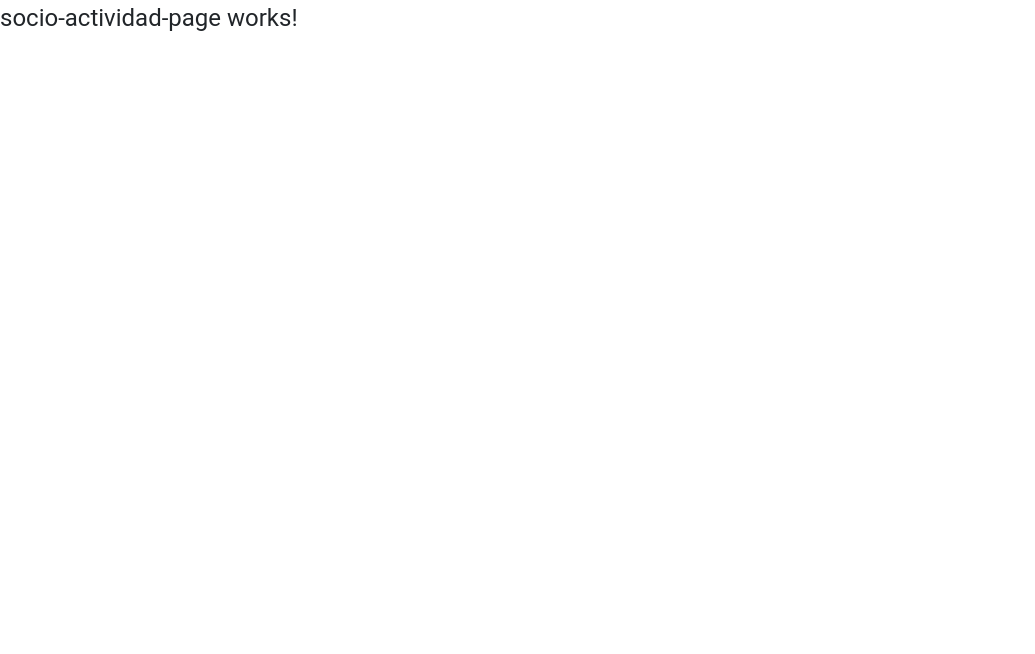
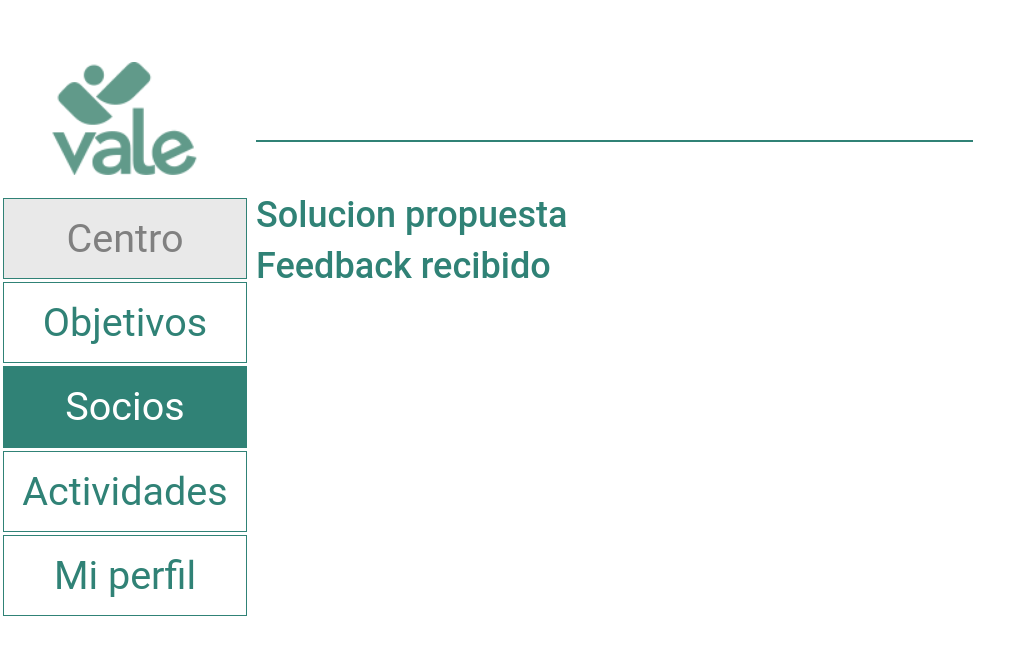
Before and after one commit to MigueCc99/DGP, an Angular app in the folder WebVale/: page /socios/ver/actividad/1/1 in a window 1280 px wide. Shown: the top 654 px of the page, without its empty margins (0-1035 px from the left). Built offline with nearby package versions, Linux system fonts and the light colour scheme; no server answers.

Commit message:
Se recupera la solución pero aún sólo se muestra la información de la actividad

```diff
--- a/WebVale/src/app/components/pages/socio-actividad-page/socio-actividad-page.component.html
+++ b/WebVale/src/app/components/pages/socio-actividad-page/socio-actividad-page.component.html
@@ -1 +1,18 @@
-<p>socio-actividad-page works!</p>
+<div class="general-wrapper">
+    <!-- Sidebar -->
+    <app-nav-menu></app-nav-menu>
+    <!-- Page Content -->
+    <div class="content">
+        <div class="prelistado">
+            <h1>{{actividad.nombre}}</h1>
+            <br>
+            <p>{{actividad.descripcion}}</p>
+            <hr>
+            <br>
+        </div>
+
+        <h2>Solucion propuesta</h2>
+        <h2>Feedback recibido</h2>
+    </div>
+
+</div>
--- a/WebVale/src/app/components/pages/socio-actividad-page/socio-actividad-page.component.ts
+++ b/WebVale/src/app/components/pages/socio-actividad-page/socio-actividad-page.component.ts
@@ -2,6 +2,7 @@ import { Component, OnInit } from '@angular/core';
 import { ActivatedRoute, Router } from '@angular/router';
 import { Actividad } from 'src/app/models/Actividad';
 import { ActividadesService } from 'src/app/services/actividades.service';
+import { SociosService } from 'src/app/services/socios.service';
 import {Solucion} from '../../../models/Solucion';
 
 @Component({
@@ -14,7 +15,7 @@ export class SocioActividadPageComponent implements OnInit {
   solucion : Solucion = new Solucion();
   actividad : Actividad = new Actividad();
 
-  constructor(private actividadesService : ActividadesService, private router: Router, private activeRoute : ActivatedRoute) {
+  constructor(private actividadesService : ActividadesService, private sociosService : SociosService, private router: Router, private activeRoute : ActivatedRoute) {
    }
 
   ngOnInit(): void {
@@ -26,11 +27,7 @@ export class SocioActividadPageComponent implements OnInit {
     let {idSocio} = params;
     let {idActividad} = params;
 
-    this.GetActividad(idActividad);
-    this.GetSolucion(idSocio,idActividad);
-  }
-
-  GetActividad (idActividad : number) : void {
+    // Obtener actividad
     this.actividadesService.getActividad(idActividad)
     .subscribe(
       res => {
@@ -38,10 +35,15 @@ export class SocioActividadPageComponent implements OnInit {
       },
       err => console.error(err)
     );
-  }
 
-  GetSolucion (idSocio : number, idActividad : number) : void {
-
+    // Obtener solucion
+    this.sociosService.getActividadSocio(idSocio, idActividad)
+    .subscribe(
+      res => {
+        this.solucion = res as Solucion;
+      },
+      err => console.error(err)
+    );
   }
 
 }
--- a/WebVale/src/app/services/socios.service.ts
+++ b/WebVale/src/app/services/socios.service.ts
@@ -20,6 +20,12 @@ export class SociosService {
   getActividadesSocio(id : number){
     return this.http.get(`${this.API_URI}/${id}/actividades`)
   }
+
+  getActividadSocio(idSocio: number, idActividad : number )
+  {
+    return this.http.get(`${this.API_URI}/${idSocio}/actividades/solucion/${idActividad}`)
+  }
+
   getActividadesNoAceptadasSocio(id : number){
     return this.http.get(`${this.API_URI}/${id}/actividades/no-aceptadas`)
   }
--- a/WebVale/src/styles.css
+++ b/WebVale/src/styles.css
@@ -17,6 +17,14 @@ body {
     width: 100%;
 }
 
+hr{
+    display: block;
+    margin-left: 0;
+    width: 70%;
+    border-width: 2px;
+    border-color: var(--verde-institucional);
+    color: var(--verde-institucional);
+}
 /* Cuadro búsqueda en listados */
 
 .cuadroBusqueda {
@@ -95,6 +103,11 @@ h1 {
     font-size: 48px;
 }
 
+h2 {
+    color: var(--verde-institucional);
+    font-size: 36px;
+}
+
 .opcionesFacilitadores > button{
     margin: 5px;
     border: none;
```
Also changed, not shown: WebVale/src/app/models/Solucion.ts (+6 -6 lines), 5 other files (tests, documents, lock files or other folders).
